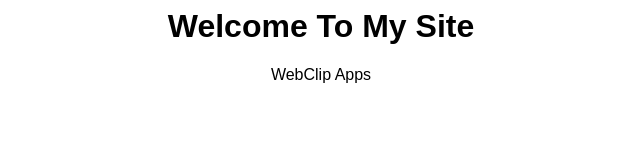
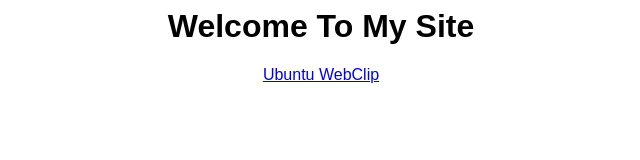
Before and after one commit to Clockiscool1234/clockiscool1234.github.io, a plain HTML site: page index.html in a window 1280 px wide. Shown: the whole page, without its empty margins (319-959 px from the left). Drawn offline with Linux system fonts and the light colour scheme.

Commit message:
Update index.html

```diff
--- a/index.html
+++ b/index.html
@@ -4,7 +4,7 @@
 <body>
 <center>
 <h1 style="font-family: Arial, sans-serif">Welcome To My Site</h1>
-<p style="font-family: Arial, sans-serif">WebClip Apps</p>
+<a href="https://github.com/Clockiscool1234/clockiscool1234.github.io/raw/main/Ubuntu.mobileconfig"><p style="font-family: Arial, sans-serif">Ubuntu WebClip</p><a/>
 </center>
 </body>
 </html>
```
